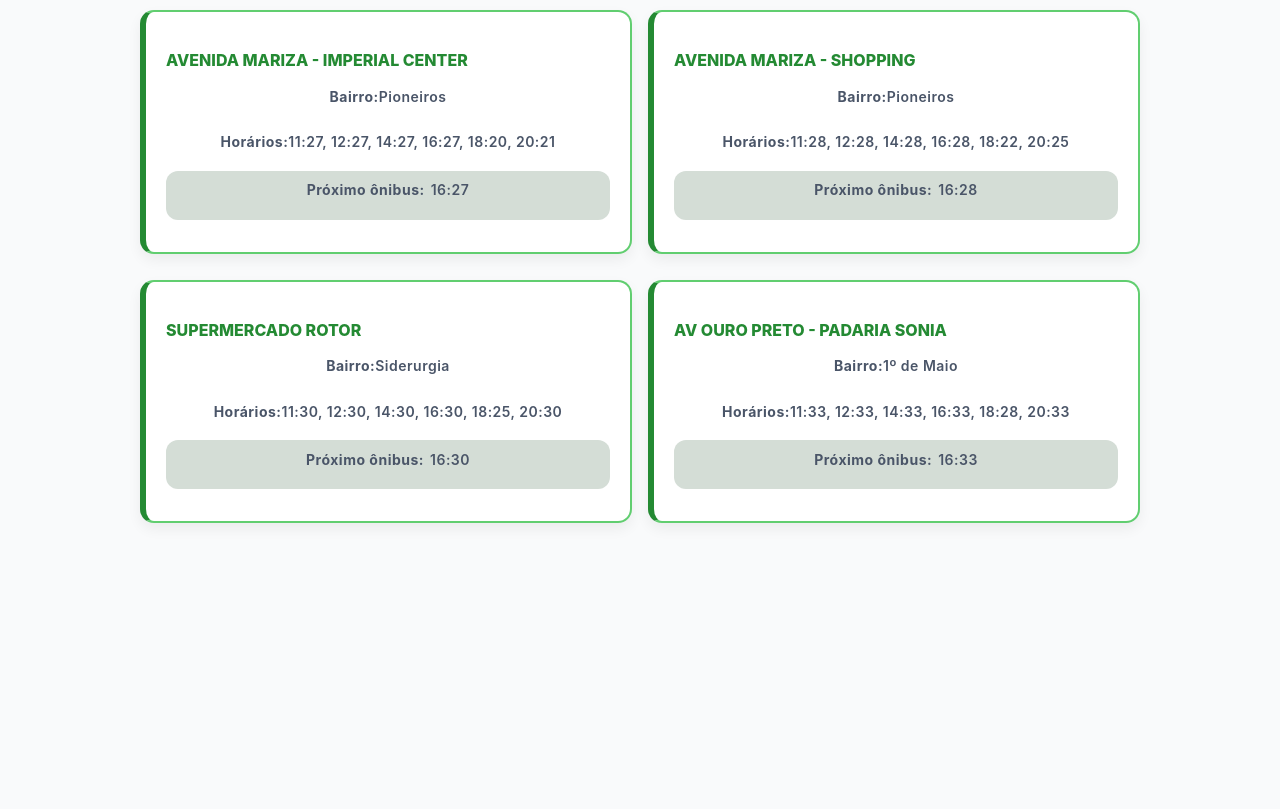
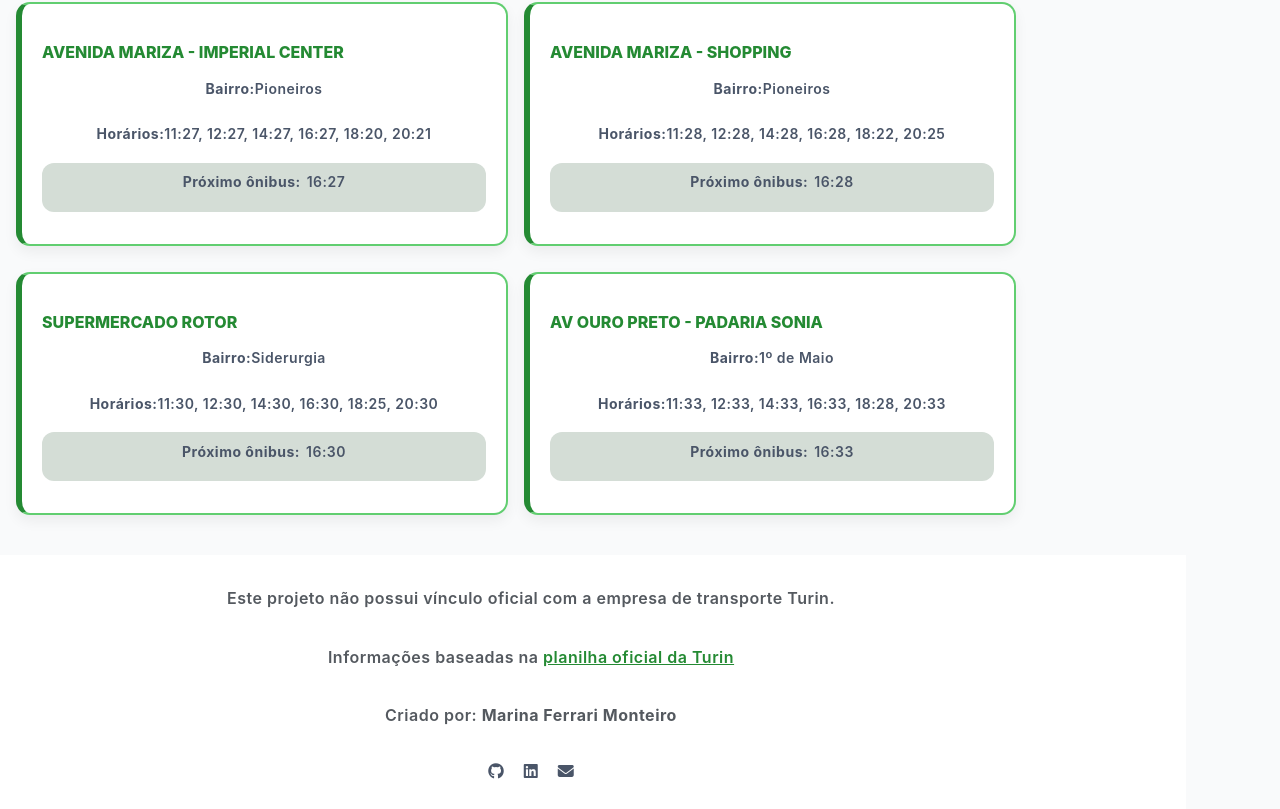
Before and after one commit to marinawhale/rotas-ufsj, a React (Vite) app: page / in a window 1280 px wide. Shown: the part 1922-2731 px from the top of the page. Before the commit the page ends 2479 px from the top, so only its background shows below. Built offline with nearby package versions, Linux system fonts and the light colour scheme.

Commit message:
added a footer

```diff
--- a/index.html
+++ b/index.html
@@ -2,7 +2,8 @@
 <html lang="en">
   <head>
     <meta charset="UTF-8" />
-    <link rel="icon" type="image/svg+xml" href="/favicon.svg" />
+    <link rel="icon" href="https://turintransportes.com/wp-content/uploads/2017/12/cropped-favicon-1-32x32.png" sizes="32x32">
+    <link rel="stylesheet" href="https://cdnjs.cloudflare.com/ajax/libs/font-awesome/6.5.0/css/all.min.css" />
     <meta name="viewport" content="width=device-width, initial-scale=1.0" />
     <title>turin-react-ufsj</title>
   </head>
--- a/src/App.css
+++ b/src/App.css
@@ -1,3 +1,10 @@
+html,
+body,
+#root {
+  height: 100%;
+  margin: 0;
+}
+
 :root {
   --turin-green: #61ce70;
   --turin-dark-green: #248a33;
@@ -25,9 +32,12 @@
 
 .container {
   max-width: 720px;
-  margin: 0 auto;
   padding: 16px;
-  align-items: center;
+
+  display: flex;
+  flex-direction: column;
+
+  min-height: 100vh;
 }
 
 .container p {
@@ -117,6 +127,8 @@ select:focus {
   display: flex;
   flex-direction: column;
   gap: 12px;
+
+  flex: 1;
 }
 
 .no-results {
@@ -136,7 +148,7 @@ select:focus {
   overflow: hidden;
 
   transition: all 0.25s ease;
-  box-shadow: 0 6px 14px rgba(0,0,0,0.06);
+  box-shadow: 0 6px 14px rgba(0, 0, 0, 0.06);
   padding-bottom: 30px;
   margin-bottom: 10px;
 }
@@ -171,6 +183,54 @@ select:focus {
   padding: 0 10px;
   min-height: 28px;
   gap: 6px
+}
+
+.footer {
+  width: 100vw;
+  margin-left: calc(-50vw + 50%);
+  margin-bottom: calc(-50vw + 50%);
+  margin-top: 30px;
+
+  padding: 25px 15px;
+
+  background-color: #ffffff;
+  color: #4a5568;
+  text-align: center;
+}
+
+.footer-content {
+  max-width: 800px;
+  margin: 0 auto;
+}
+
+.footer-text {
+  font-size: 0.9rem;
+  margin: 8px 0;
+  line-height: 1.5;
+}
+
+.footer a {
+  color: var(--turin-dark-green);
+}
+
+.footer a:hover {
+  text-decoration: underline;
+}
+
+.footer-icons {
+  margin-top: 15px;
+  display: flex;
+  justify-content: center;
+  gap: 20px;
+}
+
+.footer-icons a {
+  color: #4a5568;
+}
+
+.footer-icons a:hover {
+  color: #61ce70;
+  transform: scale(1.2);
 }
 
 @media (min-width: 768px) {
@@ -224,6 +284,19 @@ select:focus {
     color: #4ade80;
   }
 
+  .footer {
+    background-color: #1a202c;
+    color: #e2e8f0;
+  }
+
+  .footer a {
+    color: #4ade80;
+  }
+
+  .footer-icons a {
+    color: #e2e8f0;
+  }
+
   select {
     background-color: #1e293b;
     border-color: #334155;
--- a/src/App.jsx
+++ b/src/App.jsx
@@ -85,6 +85,41 @@ function App() {
           </div>
         ))}
       </div>
+
+      <div className="footer">
+        <p>
+          Este projeto não possui vínculo oficial com a empresa de transporte Turin.
+        </p>
+
+        <p>
+          Informações baseadas na{" "}
+          <a
+            href="https://docs.google.com/spreadsheets/d/1d3N5OjRiHvQ6W8pXAhi7KBJ0vXMML9ehhozrim0OtFw/edit?fbclid=IwAR1aDXPauZftm_R5ePL0rtscbQ449saoxDORcnaJdw1bC-B8CzPvRRDtM6c#gid=1923072537"
+            target="_blank"
+            rel="noopener noreferrer"
+          >
+            planilha oficial da Turin
+          </a>
+        </p>
+
+        <p className="footer-author">
+          Criado por: <strong>Marina Ferrari Monteiro</strong>
+        </p>
+
+        <div className="footer-icons">
+          <a href="https://github.com/marinawhale" target="_blank" rel="noopener noreferrer">
+            <i className="fab fa-github"></i>
+          </a>
+
+          <a href="https://www.linkedin.com/in/marina-ferrari-b10456244/" target="_blank" rel="noopener noreferrer">
+            <i className="fab fa-linkedin"></i>
+          </a>
+
+          <a href="mailto:marinaferrarim@gmail.com">
+            <i className="fas fa-envelope"></i>
+          </a>
+        </div>
+      </div>
     </div>
   );
 }
```
